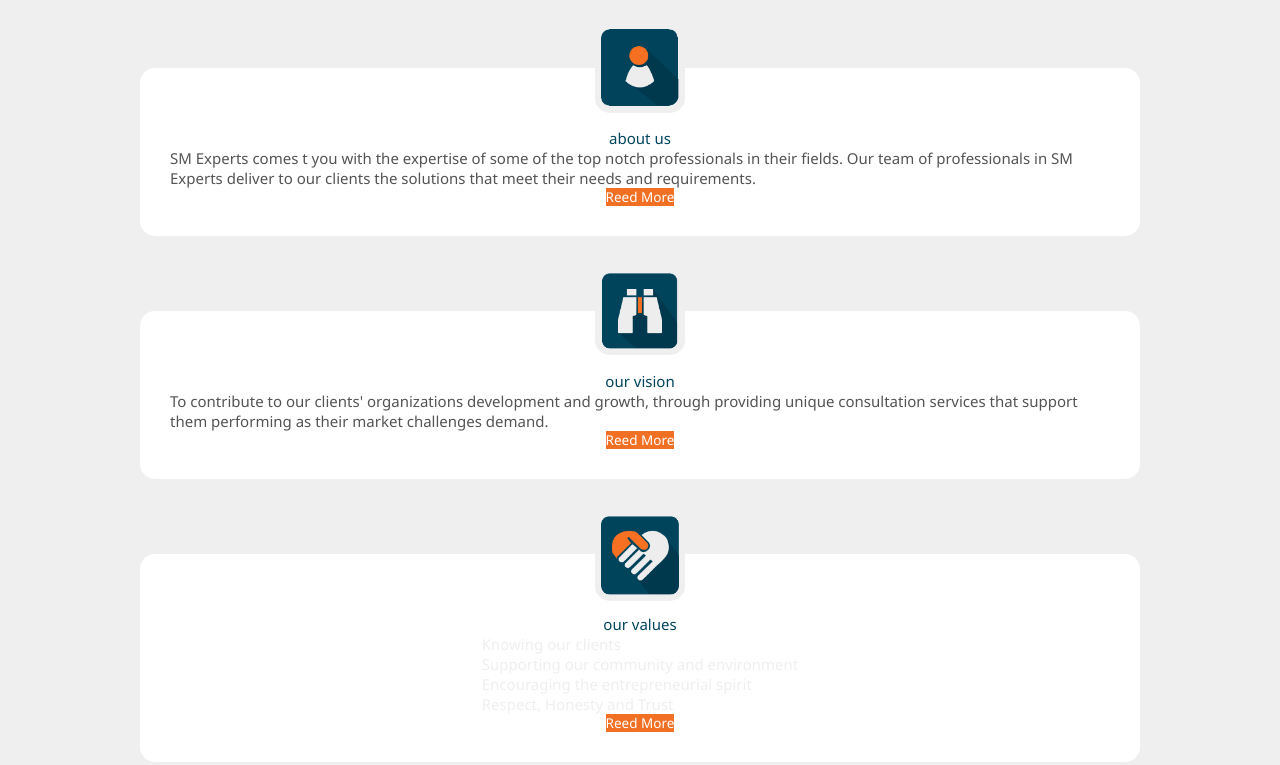
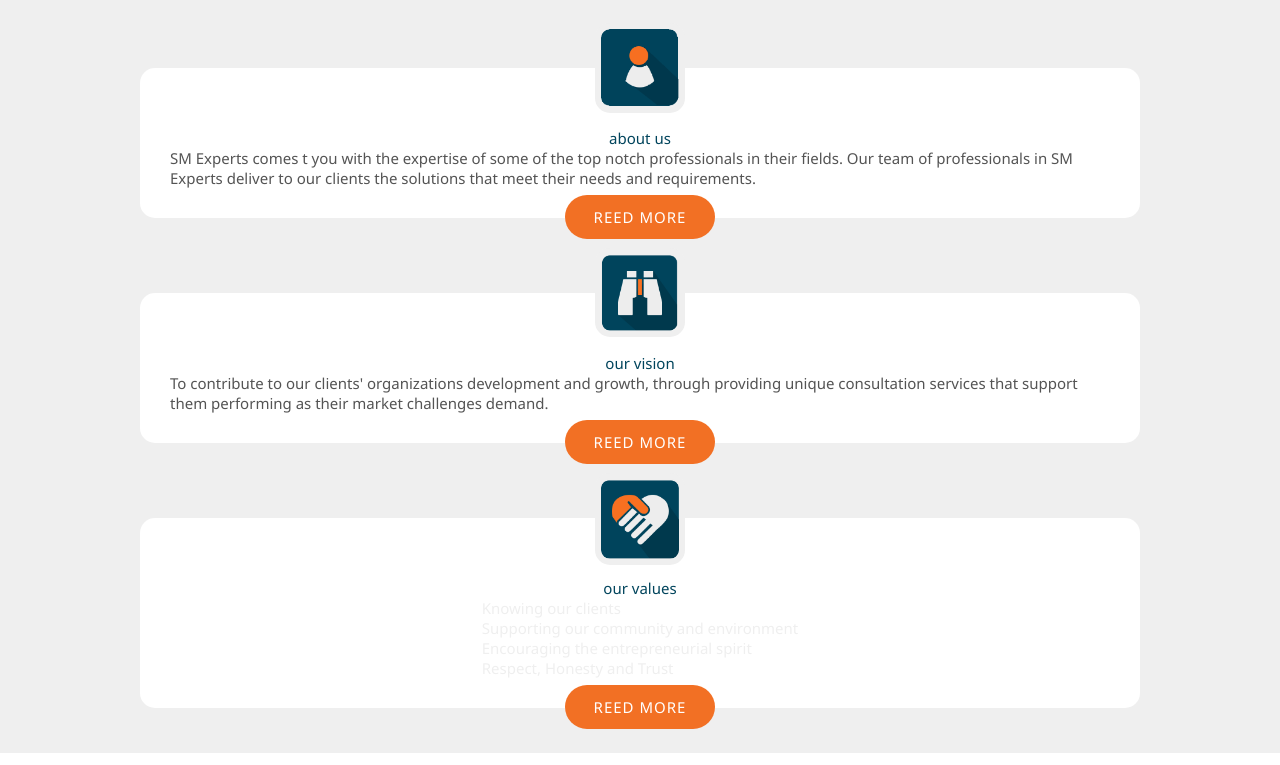
Before and after one commit to Ahmed-Elbessfy/sme, a plain HTML site: page index.html in a window 1280 px wide. Shown: the part 202-967 px from the top of the page. Drawn offline with Linux system fonts and the light colour scheme.

Commit message:
add info button style

```diff
--- a/css/sass/components/_buttons.scss
+++ b/css/sass/components/_buttons.scss
@@ -1,3 +1,4 @@
+// toggle navbar
 button.toggle-nav {
   width: 2rem;
   span {
@@ -28,3 +29,20 @@ button.toggle-nav {
     }
   }
 }
+
+// button READ MORE at info section
+.info {
+  .info_btn {
+    position: absolute;
+    bottom: -21px;
+    padding: 0.8rem 1.2rem;
+    border-radius: 2rem;
+    width: 10rem;
+    font-size: 100%;
+    text: {
+      transform: uppercase;
+      align: center;
+    }
+    letter-spacing: 1px;
+  }
+}
```
Also changed, not shown: css/style.css, dist/css/style.min.css, 2 other files.
